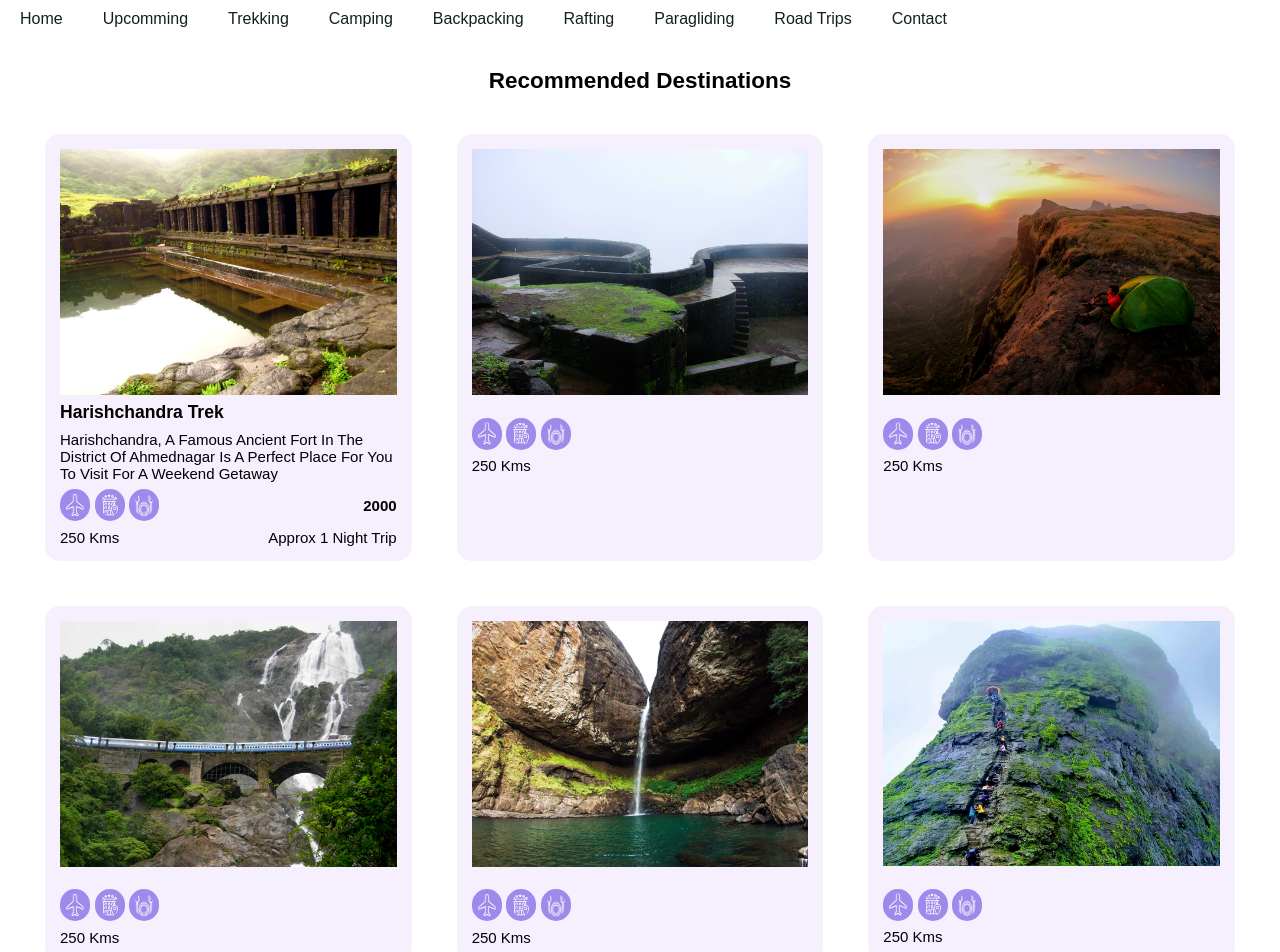
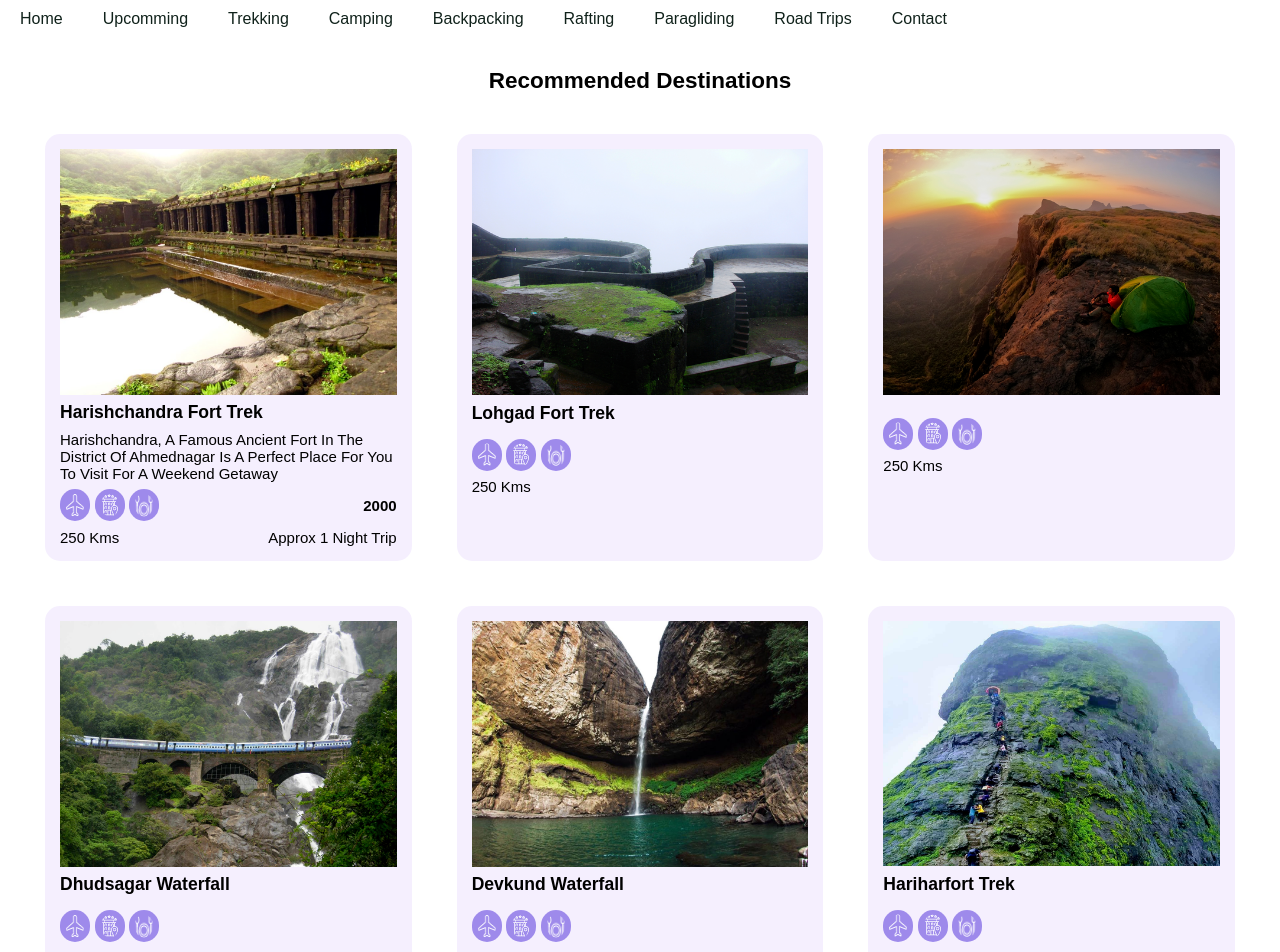
Before and after one commit to Mystic-Brain/NovaTurientTraveller, a React (Create React App) app in the folder webapp/: page / in a window 1280 px wide. Shown: the top 952 px of the page. Built offline with nearby package versions, Linux system fonts and the light colour scheme.

Commit message:
Destination change

```diff
--- a/webapp/src/components/Recommended/Recommended.js
+++ b/webapp/src/components/Recommended/Recommended.js
@@ -16,7 +16,7 @@ import "./Recommended.css"
 const data = [
   {
     image: Destination1,
-    title: "Harishchandra Trek",
+    title: "Harishchandra Fort Trek",
     subTitle:
       "Harishchandra, A famous ancient fort in the district of Ahmednagar is a perfect place for you to visit for a weekend getaway",
     cost: "2000",
@@ -24,7 +24,7 @@ const data = [
   },
   {
     image: Destination2,
-    title: "",
+    title: "Lohgad Fort Trek",
     subTitle: "",
     cost: "",
     duration: "",
@@ -38,21 +38,21 @@ const data = [
   },
   {
     image: Destination4,
-    title: "",
+    title: "Dhudsagar Waterfall",
     subTitle: "",
     cost: "",
     duration: "",
   },
   {
     image: Destination5,
-    title: "",
+    title: "Devkund Waterfall",
     subTitle: "",
     cost: "",
     duration: "",
   },
   {
     image: Destination6,
-    title: "",
+    title: "Hariharfort Trek ",
     subTitle: "",
     cost: "",
     duration: "",
```
